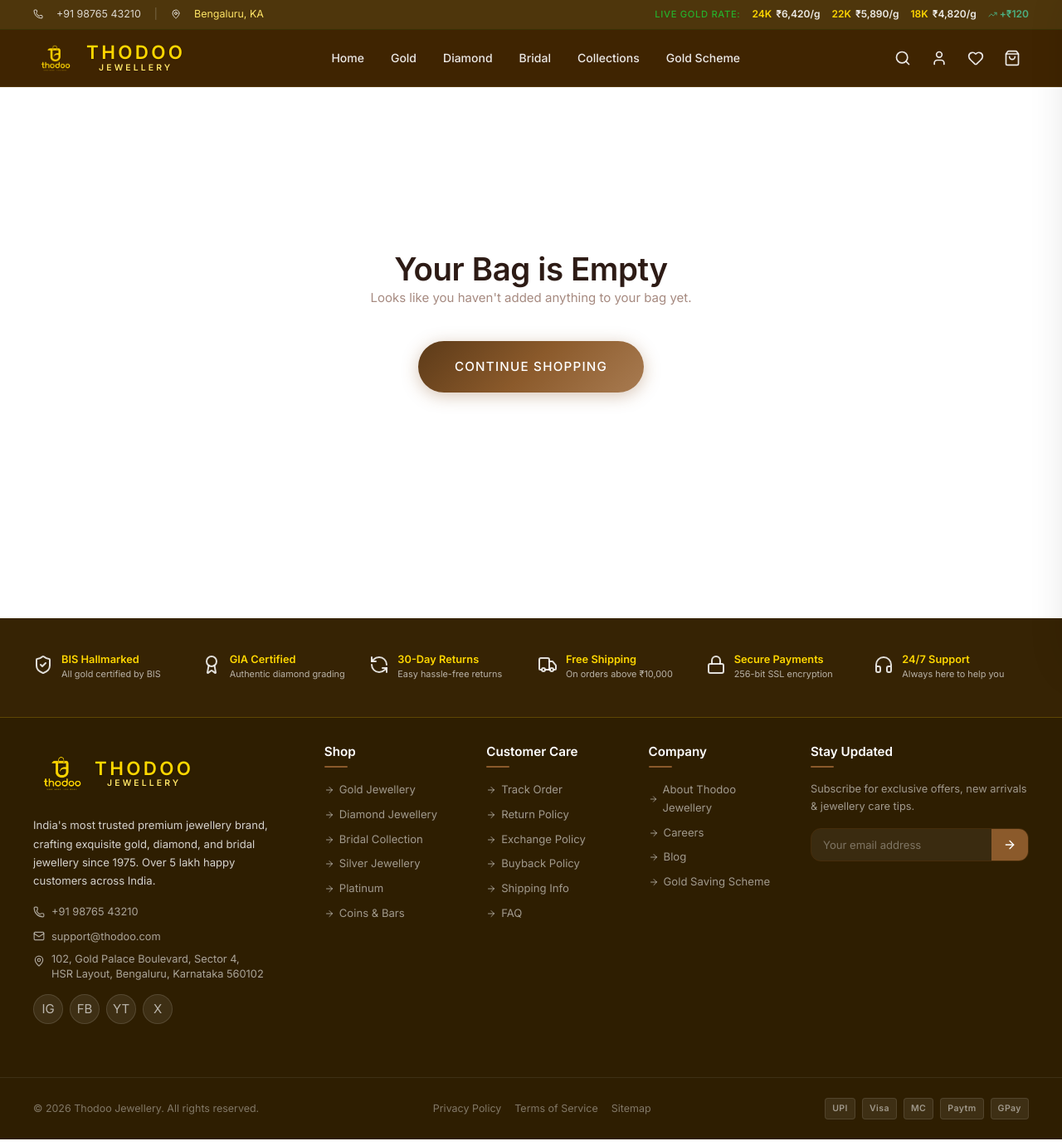
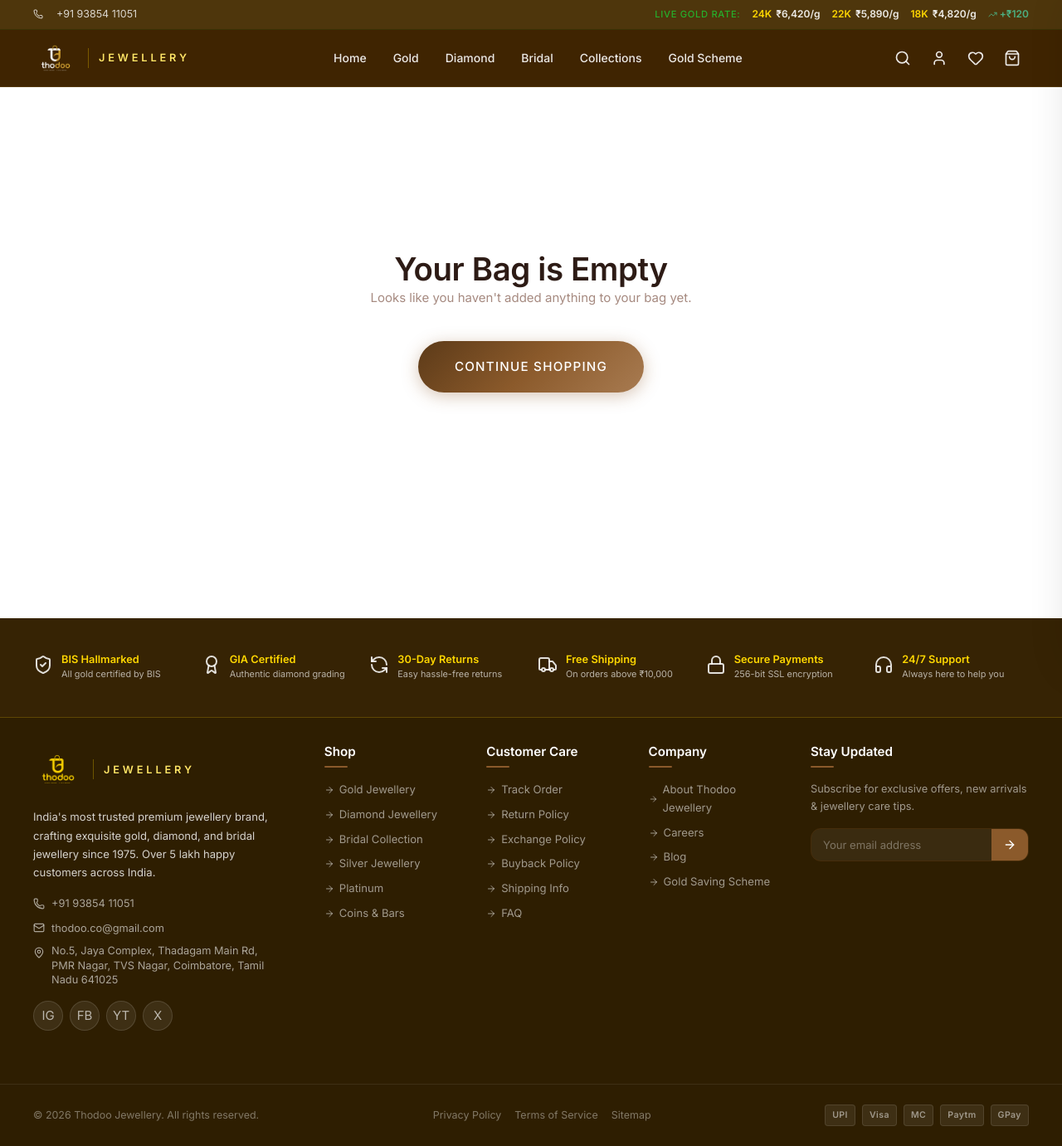
Before and after one commit to 24pca103-commits/Shop-Jewellery, a React (Vite) app: page /cart in a window 1280 px wide. Shown: the whole page at 83% size. Built offline with nearby package versions, Linux system fonts and the light colour scheme; a web font is replaced by a local one.

Commit message:
fix: update branding logo colors, remove location, change contact info to Coimbatore and update support email

```diff
--- a/src/components/Footer.jsx
+++ b/src/components/Footer.jsx
@@ -60,28 +60,26 @@ export default function Footer() {
         <div className="container">
           <div className="footer-grid">
             <div className="footer-brand">
-              <div className="footer-logo" style={{ display: 'flex', flexDirection: 'row', alignItems: 'center', gap: '4px', marginBottom: '16px' }}>
-                <img src="/logo.png" alt="logo" style={{ height: '70px', objectFit: 'contain', flexShrink: 0 }} />
-                <div style={{ display: 'flex', flexDirection: 'column', alignItems: 'center', lineHeight: '1' }}>
-                  <span style={{ fontFamily: 'var(--font-serif)', fontSize: '1.4rem', fontWeight: '900', color: '#FFD700', letterSpacing: '0.15em', textTransform: 'uppercase', textShadow: '0 1px 2px rgba(0,0,0,0.2)' }}>Thodoo</span>
-                  <span style={{ fontFamily: 'var(--font-serif)', fontSize: '0.65rem', fontWeight: '800', color: '#FFE566', letterSpacing: '0.3em', textTransform: 'uppercase', marginTop: '2px', textShadow: '0 1px 2px rgba(0,0,0,0.2)' }}>Jewellery</span>
-                </div>
+              <div className="footer-logo" style={{ display: 'flex', flexDirection: 'row', alignItems: 'center', gap: '12px', marginBottom: '16px' }}>
+                <img src="/logo.png" alt="logo" style={{ height: '60px', objectFit: 'contain', flexShrink: 0 }} />
+                <div style={{ height: '24px', width: '1px', background: 'rgba(255, 215, 0, 0.3)' }}></div>
+                <span style={{ fontFamily: 'var(--font-serif)', fontSize: '0.8rem', fontWeight: '800', color: '#FFE566', letterSpacing: '0.3em', textTransform: 'uppercase', textShadow: '0 1px 2px rgba(0,0,0,0.2)' }}>Jewellery</span>
               </div>
               <p className="footer-about">
                 India's most trusted premium jewellery brand, crafting exquisite gold, diamond,
                 and bridal jewellery since 1975. Over 5 lakh happy customers across India.
               </p>
               <div className="footer-contact-items">
-                <a href="tel:+919876543210" className="footer-contact-item">
-                  <Phone size={14} /> +91 98765 43210
+                <a href="tel:+919385411051" className="footer-contact-item">
+                  <Phone size={14} /> +91 93854 11051
                 </a>
-                <a href="mailto:support@thodoo.com" className="footer-contact-item">
-                  <Mail size={14} /> support@thodoo.com
+                <a href="mailto:thodoo.co@gmail.com" className="footer-contact-item">
+                  <Mail size={14} /> thodoo.co@gmail.com
                 </a>
                 <span className="footer-contact-item" style={{ alignItems: 'flex-start' }}>
                   <MapPin size={14} style={{ marginTop: '4px', flexShrink: 0 }} />
                   <span style={{ lineHeight: 1.4 }}>
-                    102, Gold Palace Boulevard, Sector 4,<br />HSR Layout, Bengaluru, Karnataka 560102
+                    No.5, Jaya Complex, Thadagam Main Rd,<br />PMR Nagar, TVS Nagar, Coimbatore, Tamil Nadu 641025
                   </span>
                 </span>
               </div>
--- a/src/components/Navbar.css
+++ b/src/components/Navbar.css
@@ -120,7 +120,6 @@
 }
 
 .navbar-logo img {
-  filter: brightness(0) saturate(100%) invert(72%) sepia(90%) saturate(650%) hue-rotate(355deg) brightness(105%) contrast(105%);
   image-rendering: -webkit-optimize-contrast;
   image-rendering: crisp-edges;
 }
--- a/src/components/Navbar.jsx
+++ b/src/components/Navbar.jsx
@@ -55,10 +55,7 @@ export default function Navbar() {
         <div className="navbar-topbar-inner">
           <div className="flex items-center gap-md">
             <Phone size={12} />
-            <span>+91 98765 43210</span>
-            <span className="topbar-sep">|</span>
-            <MapPin size={12} />
-            <span className="topbar-link" style={{ cursor: 'default' }}>Bengaluru, KA</span>
+            <span>+91 93854 11051</span>
           </div>
           <div className="gold-ticker">
             <span className="ticker-label">Live Gold Rate:</span>
@@ -79,12 +76,10 @@ export default function Navbar() {
       {/* Main Nav */}
       <nav className={`navbar ${scrolled ? 'navbar-scrolled' : ''}`}>
         <div className="navbar-inner">
-          <Link to="/" className="navbar-logo" style={{ padding: '2px 0', textDecoration: 'none', display: 'flex', alignItems: 'center' }}>
+          <Link to="/" className="navbar-logo" style={{ padding: '2px 0', textDecoration: 'none', display: 'flex', alignItems: 'center', gap: '12px' }}>
             <img src="/logo.png" alt="Thodoo" style={{ height: '54px', objectFit: 'contain', flexShrink: 0 }} />
-            <div style={{ display: 'flex', flexDirection: 'column', alignItems: 'center', lineHeight: '1' }}>
-              <span style={{ fontFamily: 'var(--font-serif)', fontSize: '1.4rem', fontWeight: '900', color: '#FFD700', letterSpacing: '0.15em', textTransform: 'uppercase', textShadow: '0 1px 2px rgba(0,0,0,0.2)' }}>Thodoo</span>
-              <span style={{ fontFamily: 'var(--font-serif)', fontSize: '0.65rem', fontWeight: '800', color: '#FFE566', letterSpacing: '0.3em', textTransform: 'uppercase', marginTop: '2px', textShadow: '0 1px 2px rgba(0,0,0,0.2)' }}>Jewellery</span>
-            </div>
+            <div style={{ height: '24px', width: '1px', background: 'rgba(255, 215, 0, 0.3)' }}></div>
+            <span style={{ fontFamily: 'var(--font-serif)', fontSize: '0.8rem', fontWeight: '800', color: '#FFE566', letterSpacing: '0.3em', textTransform: 'uppercase', textShadow: '0 1px 2px rgba(0,0,0,0.2)' }}>Jewellery</span>
           </Link>
 
           {/* Desktop Nav Links */}
```
